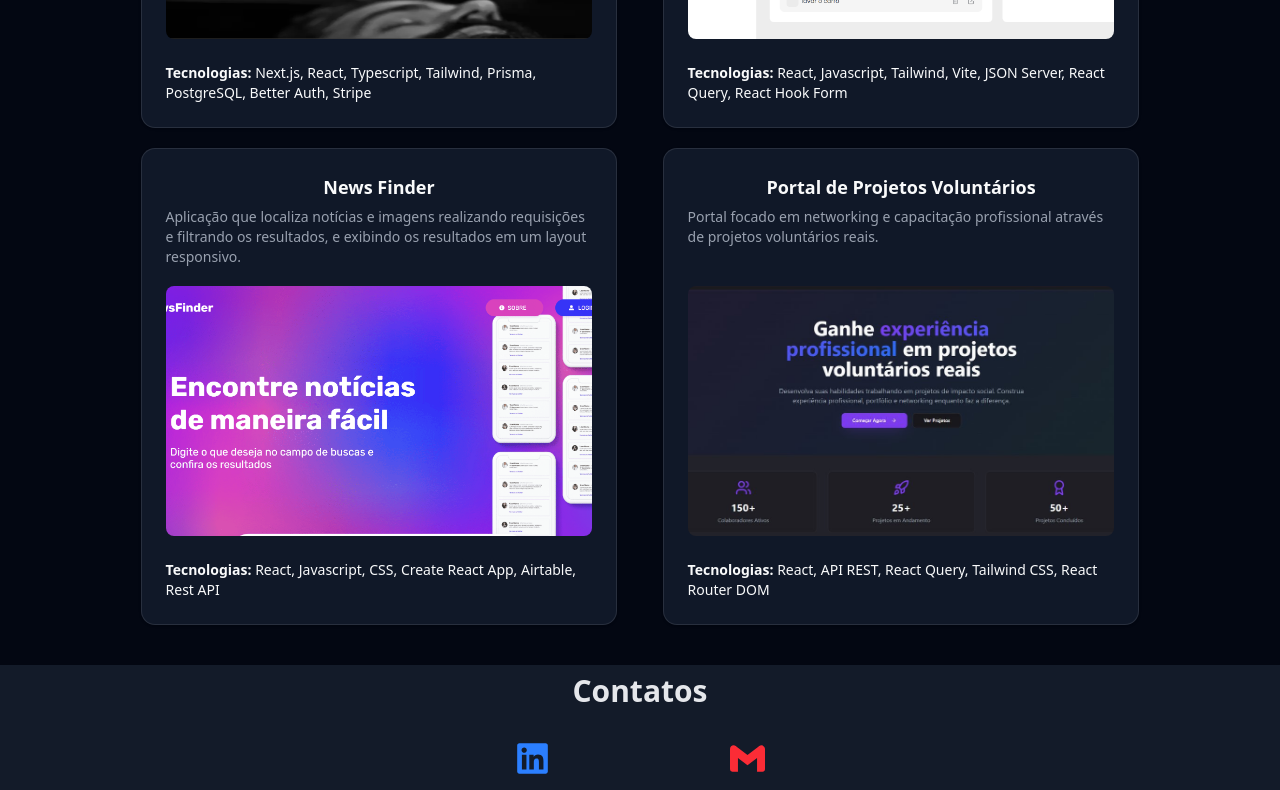
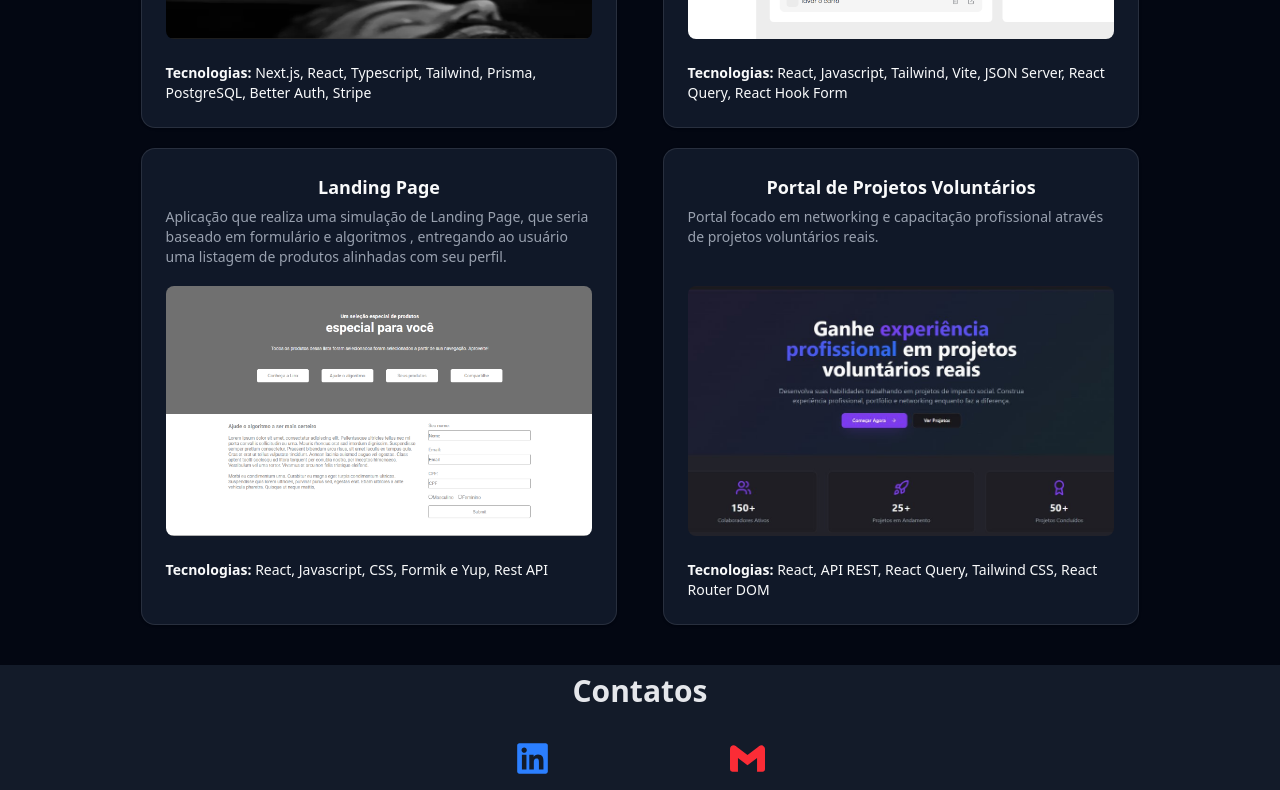
Before and after one commit to VinicyosFerreira/portfolio-vinicyosFerreira-2.0, a React (Vite) app: page / in a window 1280 px wide. Shown: the part 1980-2770 px from the top of the page. Built offline with nearby package versions, Linux system fonts and the light colour scheme.

Commit message:
feat: add new project to the project list, replacing another project

```diff
--- a/src/constants/Projects.ts
+++ b/src/constants/Projects.ts
@@ -1,7 +1,7 @@
-import coverNewsFinder from '../assets/imgs/cover_news_finder.png';
 import coverTaskManager from '../assets/imgs/cover_task_mananger.png';
 import coverAparatusBarber from '../assets/imgs/cover_aparatus_barber.png';
-import coverPortalProjetoVoluntario from '../assets/imgs/cover_projeto_portal-voluntarios.jpg'
+import coverPortalProjetoVoluntario from '../assets/imgs/cover_projeto_portal-voluntarios.jpg';
+import coverLandingPage from '../assets/imgs/cover_landing_page.png';
 
 export interface PROJECTS_TYPE {
   id: number;
@@ -35,7 +35,7 @@ export const PROJECTS: PROJECTS_TYPE[] = [
   },
   {
     id: 2,
-    name: 'Task Mananger FSC',
+    name: 'Task Mananger',
     description: `CRUD completo de tarefas, com listagem organizada e um dashboard de status que mostra em tempo real as
     tarefas disponíveis, concluídas, em andamento e não iniciadas.`,
     imgURL: coverTaskManager,
@@ -53,28 +53,26 @@ export const PROJECTS: PROJECTS_TYPE[] = [
   },
   {
     id: 3,
-    name: 'News Finder',
-    description: `Aplicação que localiza notícias e imagens realizando requisições e filtrando os resultados, e
-    exibindo os resultados em um layout responsivo.`,
-    imgURL: coverNewsFinder,
-    technologies: [
-      'React',
-      'Javascript',
-      'CSS',
-      'Create React App',
-      'Airtable',
-      'Rest API',
-    ],
-    repositorieURL: 'https://github.com/VinicyosFerreira/Newtab-Newsfinder',
-    demoURL: 'https://newtabnewsfinder.netlify.app',
+    name: 'Landing Page',
+    description: `Aplicação que realiza uma simulação de Landing Page, que seria baseado em formulário e algoritmos , entregando ao usuário uma listagem de produtos alinhadas com seu perfil.`,
+    imgURL: coverLandingPage,
+    technologies: ['React', 'Javascript', 'CSS', 'Formik e Yup', 'Rest API'],
+    repositorieURL: 'https://github.com/VinicyosFerreira/Landing_Page',
+    demoURL: 'https://vinicyosferreira.github.io/Landing_Page',
   },
   {
     id: 4,
     name: 'Portal de Projetos Voluntários',
     description:
       'Portal focado em networking e capacitação profissional através de projetos voluntários reais.',
-    imgURL:  coverPortalProjetoVoluntario,
-    technologies: ['React', 'API REST', 'React Query', 'Tailwind CSS', 'React Router DOM'],
-    demoURL: 'https://volunteer-hub-swart.vercel.app/'
+    imgURL: coverPortalProjetoVoluntario,
+    technologies: [
+      'React',
+      'API REST',
+      'React Query',
+      'Tailwind CSS',
+      'React Router DOM',
+    ],
+    demoURL: 'https://volunteer-hub-swart.vercel.app/',
   },
 ];
```
Also changed, not shown: src/assets/imgs/cover_landing_page.png (added).
